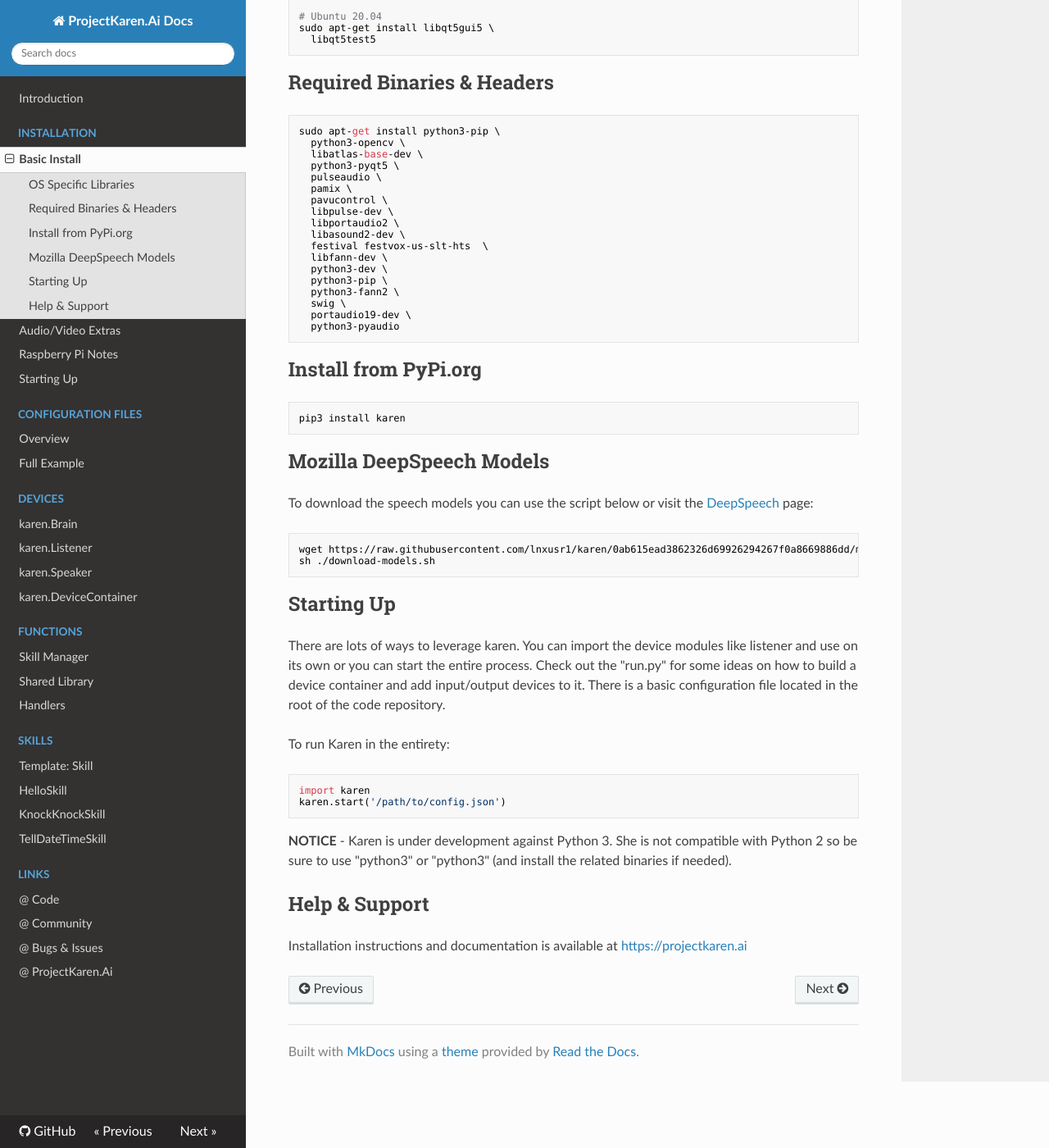
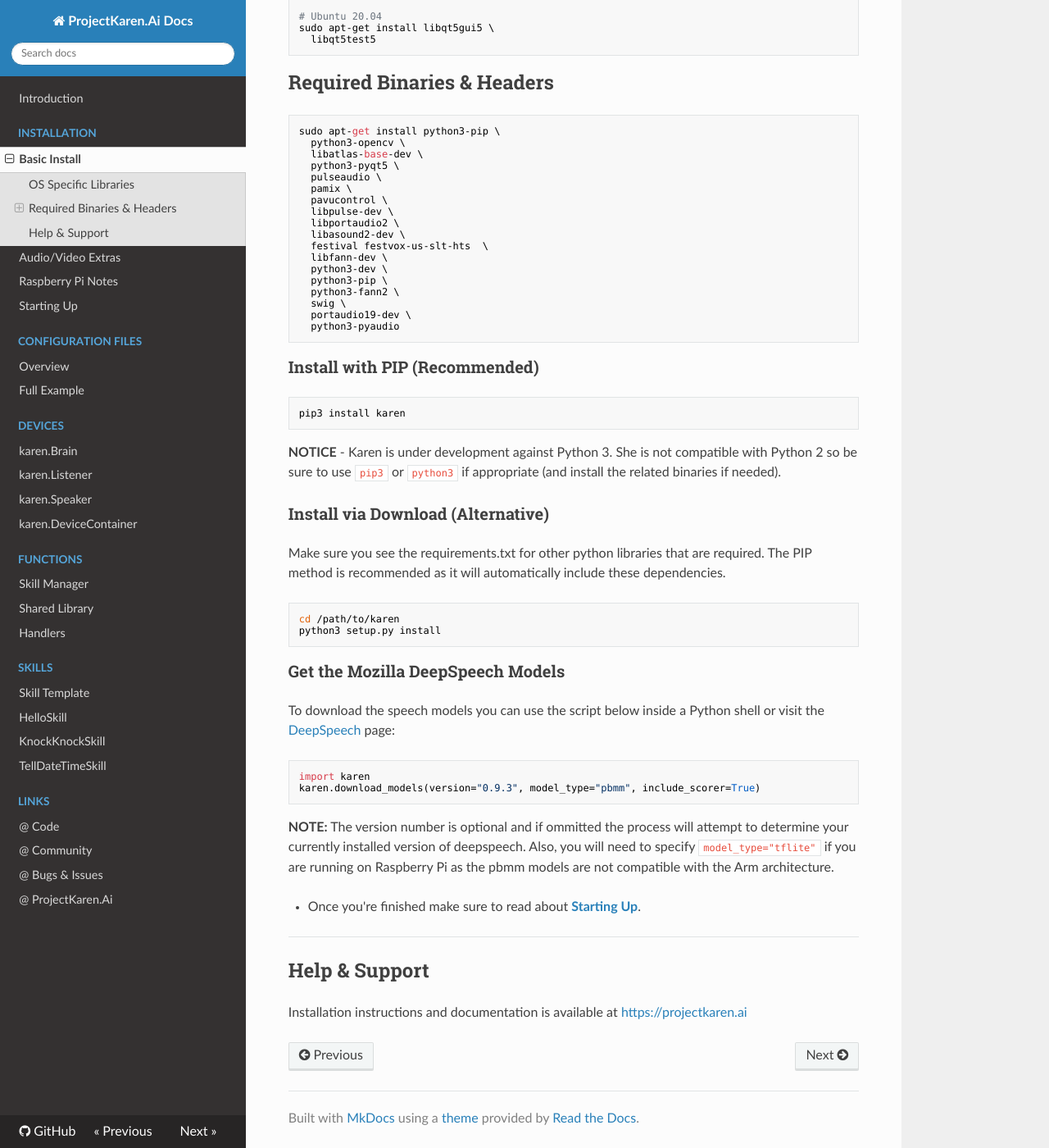
Before and after one commit to dirmich/karen, an MkDocs documentation site: the page built from docs/installation.basic.md, in a window 1280 px wide and 1400 px high, scrolled down 344 px. Shown: the whole window at 82% size. Built offline with MkDocs 1.6.1, drawn with Linux system fonts in a browser that asks for light colours; nearby versions of some CDN libraries.

Commit message:
Added download_models() method to simplify setup.
Still need to integrate with the runtime to automatically download if
not present.

````diff
--- a/docs/installation.basic.md
+++ b/docs/installation.basic.md
@@ -37,31 +37,37 @@
   python3-pyaudio
 ```
 
-## Install from PyPi.org
+### Install with PIP (Recommended)
 
 ```
 pip3 install karen
 ```
 
-## Mozilla DeepSpeech Models
-To download the speech models you can use the script below or visit the [DeepSpeech](https://github.com/mozilla/DeepSpeech) page:
+**NOTICE** - Karen is under development against Python 3.  She is not compatible with Python 2 so be sure to use ```pip3``` or ```python3``` if appropriate (and install the related binaries if needed).
+
+### Install via Download (Alternative)
+
+Make sure you see the requirements.txt for other python libraries that are required.  The PIP method is recommended as it will automatically include these dependencies.
 
 ```
-wget https://raw.githubusercontent.com/lnxusr1/karen/0ab615ead3862326d69926294267f0a8669886dd/models/speech/download-models.sh
-sh ./download-models.sh
+cd /path/to/karen
+python3 setup.py install
 ```
 
-## Starting Up
-There are lots of ways to leverage karen.  You can import the device modules like listener and use on its own or you can start the entire process.  Check out the "run.py" for some ideas on how to build a device container and add input/output devices to it.  There is a basic configuration file located in the root of the code repository.
-
-To run Karen in the entirety:
+### Get the Mozilla DeepSpeech Models
+To download the speech models you can use the script below inside a Python shell or visit the [DeepSpeech](https://github.com/mozilla/DeepSpeech/releases/latest) page:
 
 ```
 import karen
-karen.start('/path/to/config.json')
+karen.download_models(version="0.9.3", model_type="pbmm", include_scorer=True)
 ```
 
-**NOTICE** - Karen is under development against Python 3.  She is not compatible with Python 2 so be sure to use "python3" or "python3" (and install the related binaries if needed).
+__NOTE:__  The version number is optional and if ommitted the process will attempt to determine your currently installed version of deepspeech.  Also, you will need to specify ```model_type="tflite"``` if you are running on Raspberry Pi as the pbmm models are not compatible with the Arm architecture.
+
+
+* Once you're finished make sure to read about __[Starting Up](karen.md)__.
+
+-----
 
 ## Help &amp; Support
 Installation instructions and documentation is available at [https://projectkaren.ai](https://projectkaren.ai)
--- a/mkdocs.yml
+++ b/mkdocs.yml
@@ -26,7 +26,7 @@
       - Shared Library: 'karen.shared.md'
     - Handlers: 'karen.handlers.md'
     - Skills:
-      - 'Template: Skill': 'karen.skill.md'
+      - Skill Template: 'karen.skill.md'
       - HelloSkill: 'karen.skills.helloskill.md'
       - KnockKnockSkill: 'karen.skills.knockknockskill.md'
       - TellDateTimeSkill: 'karen.skills.telldatetimeskill.md'
````
Also changed, not shown: README.md (+18 -13 lines), docs/config.overview.md (+2 -0 lines), docs/index.md (+1 -1 lines), docs/karen.md (+12 -0 lines), karen/__init__.py (+74 -0 lines).
